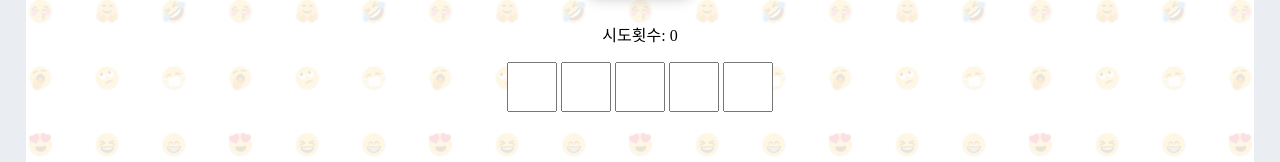
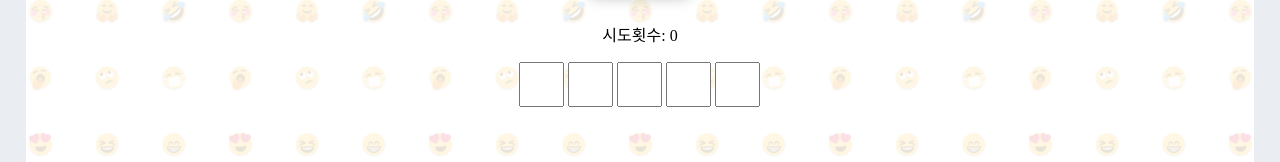
Before and after one commit to uts1002/umazing, a plain HTML site: page wordle.html in a window 1280 px wide. Shown: the part 147-309 px from the top of the page. Drawn offline with Linux system fonts and the light colour scheme; a web font is replaced by a local one.

Commit message:
box size down

```diff
--- a/wordle.html
+++ b/wordle.html
@@ -20,9 +20,9 @@
   <link rel="stylesheet" href="./css/buttons.css" />
   <style>
     input {
-      width: 50px;
-      height: 50px;
-      font-size: 40px;
+      width: 45px;
+      height: 45px;
+      font-size: 30px;
       text-align: center;
     }
     .inputs {
```
